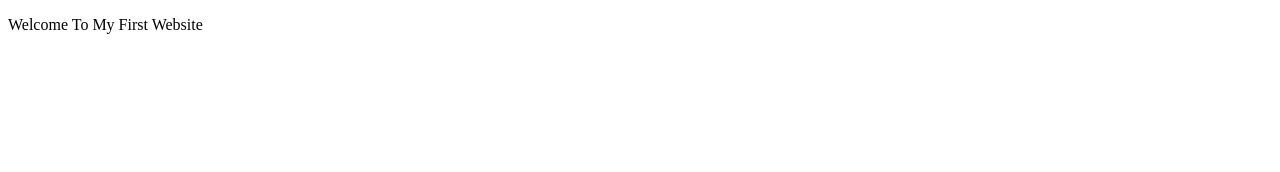
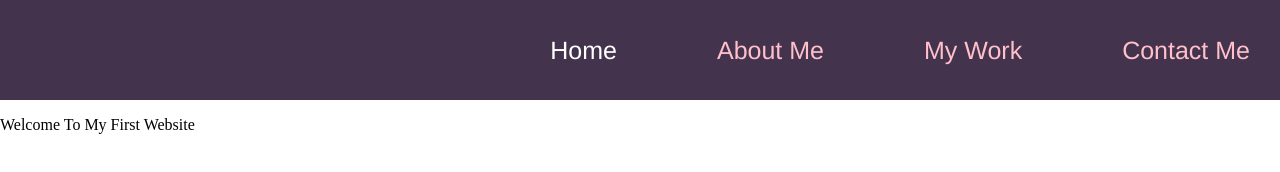
Before and after one commit to Aori7/MyWebsite, a plain HTML site: page index.html in a window 1280 px wide. Drawn offline with Linux system fonts and the light colour scheme.

Commit message:
Navigation bar test

```diff
--- a/index.html
+++ b/index.html
@@ -5,6 +5,16 @@
     <link rel="stylesheet" href="styles.css">
 </head>
 <body>
+    <header>
+        <div id="navbar">
+            <ul class="navitems">
+                <li><a href="" class="navlink" style="color: white;">Home</a></li>
+                <li><a href="" class="navlink">About Me</a></li>
+                <li><a href="" class="navlink">My Work</a></li>
+                <li><a href="" class="navlink">Contact Me</a></li>
+            </ul>
+        </div>
+    </header>
     <p>Welcome To My First Website</p>
 </body>
 </html>
--- a/styles.css
+++ b/styles.css
@@ -0,0 +1,49 @@
+body{
+    margin: 0%;
+}
+
+#navbar{
+    display: flex;
+    align-items: center;
+    height: 100px;
+    background-color: #43334C;
+}
+
+.navitems{
+    list-style: none;
+    display: flex;
+    justify-content: flex-end;
+    gap: 100px;
+    width: 100%;
+    margin: 0;
+    padding: 0 30px;
+    list-style: none;
+}
+
+.navlink{
+    color: pink;
+    font-size: 25px;
+    font-family: 'Franklin Gothic Medium', 'Arial Narrow', Arial, sans-serif, 'Times New Roman', Times, serif;
+    text-decoration: none;
+    position: relative;
+    transition: color 0.3s ease;
+}
+
+.navlink::after {
+    content: "";
+    position: absolute;
+    left: 0;
+    bottom: -5px;
+    width: 0%;
+    height: 2px;
+    background: white;
+    transition: width 0.3s ease;
+}
+
+.navlink:hover {
+    color: #ffb3d9;
+}
+
+.navlink:hover::after {
+    width: 100%;
+}
```
